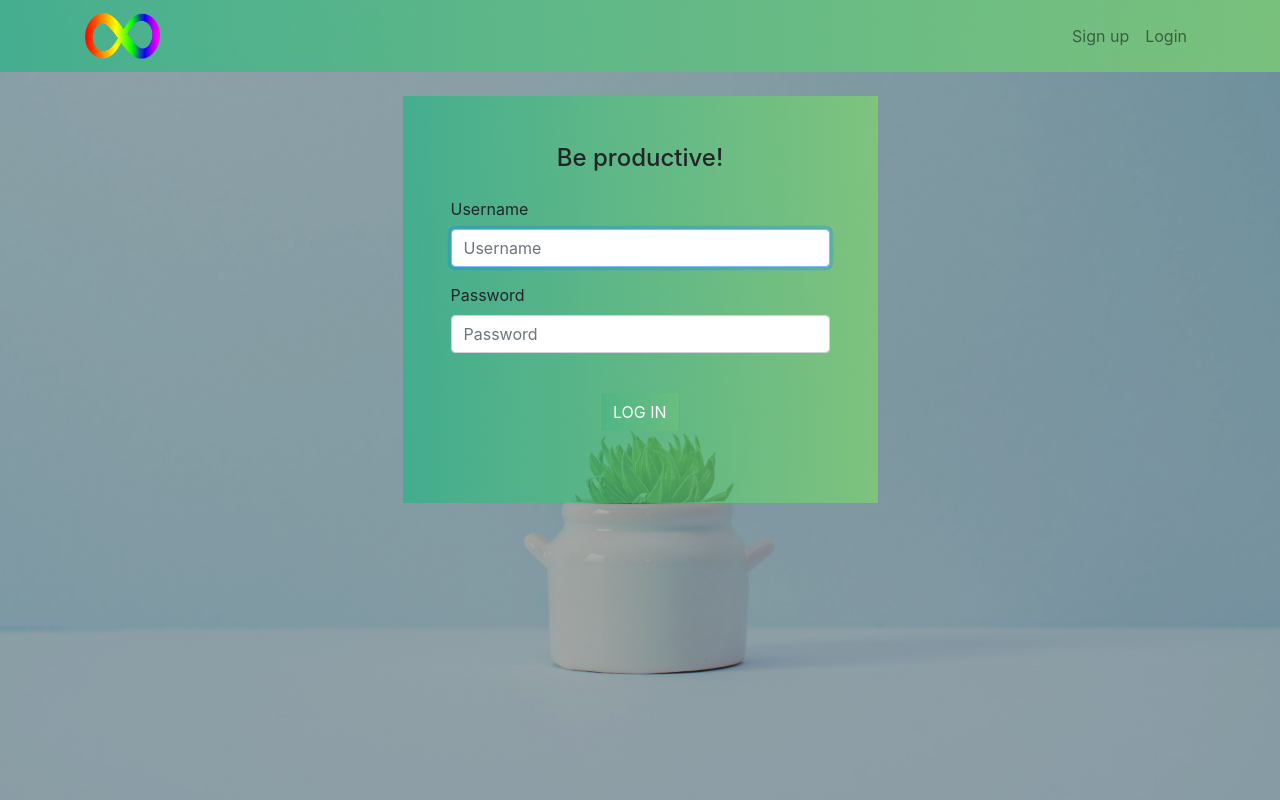
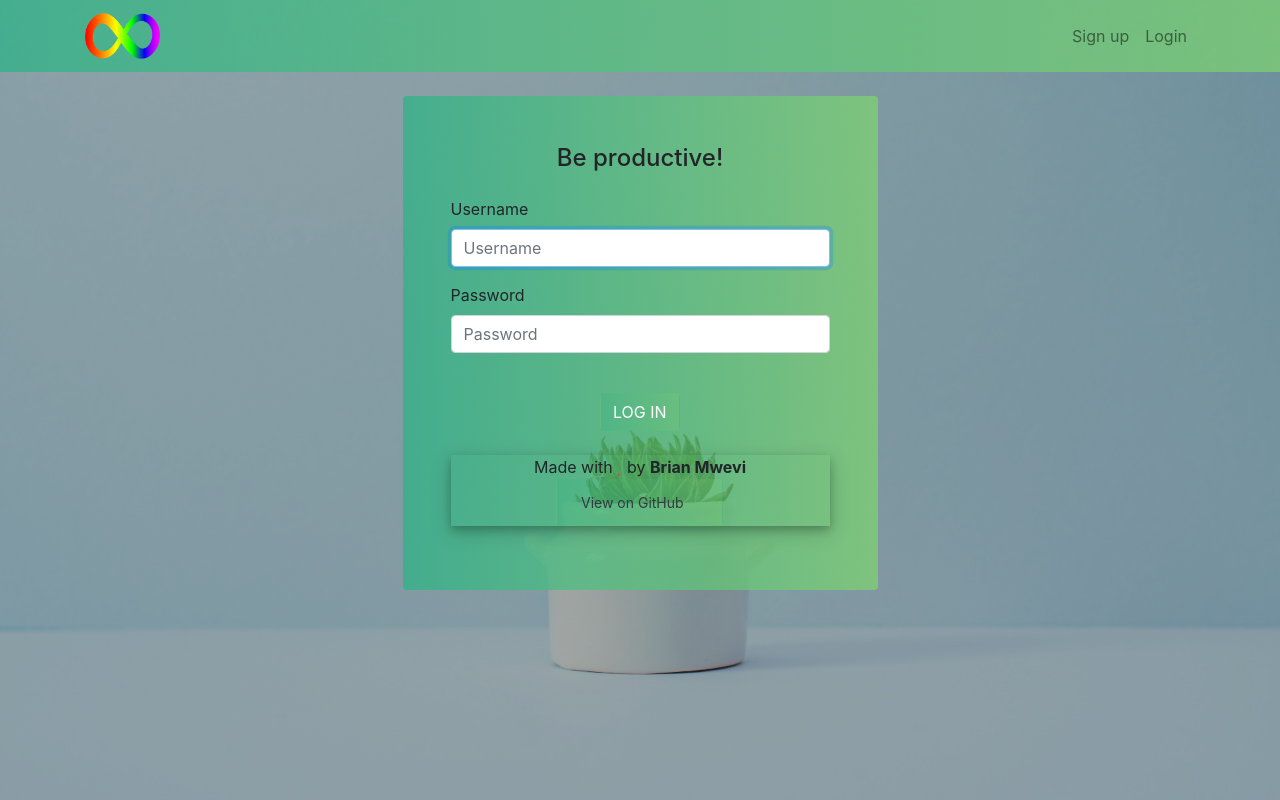
Before and after one commit to BrianMwevi/TaskManager, a Django app: page /accounts/login/ in a window 1280 px wide. Run offline with Django 3.2, Linux system fonts and the light colour scheme; some libraries are stand-ins or nearby versions; some web fonts are replaced.

Commit message:
Added made by and  github link

```diff
--- a/Taskproject/accounts/templates/accounts/login.html
+++ b/Taskproject/accounts/templates/accounts/login.html
@@ -10,7 +10,7 @@
 
 		<div class="row">
 
-			<div class="col-md-5 mx-auto p-5 gradient my-auto">
+			<div class="col-md-5 mx-auto rounded gradient p-5">
 
 				<h4 class="text-center text-shadow pb-3">Be productive!</h4>
 
@@ -30,12 +30,26 @@
 
 				</form>
 
+				<div class="text-center">
+
+					<p class="shadow">Made with <i class="fa fa-heart text-danger"></i> by <strong>Brian Mwevi</strong><br>
+
+						<button class="btn btn-sm btn-custom">
+
+							<a href="https://github.com/BrianMwevi/TaskManager" target="_blank" class="nav-link text-dark">View on GitHub <i class="fa fa-external-link"></i></a>
+
+						</button>
+
+					</p>
+
+				</div>
+
+			</div>
+
 			</div>
 
 		</div>
 
-	</div>
-
 </section>
 
 {% endblock body_block %}
--- a/Taskproject/static/css/style.css
+++ b/Taskproject/static/css/style.css
@@ -80,6 +80,10 @@
 	display: none;
 }
 
+.shadow {
+	box-shadow: 0 4px 8px 0 rgba(0, 0, 0, 0.2), 0 6px 20px 0 rgba(0, 0, 0, 0.19);
+}
+
 /*Card hoover*/
 .task-card:hover {
 	box-shadow: 0 4px 8px 0 rgba(0, 0, 0, 0.2), 0 6px 20px 0 rgba(0, 0, 0, 0.19);
--- a/Taskproject/static/js/custom.js
+++ b/Taskproject/static/js/custom.js
@@ -129,7 +129,7 @@ function loopTasks(cat, updated, dropped){
                         <div class='form-group'><textarea name='content' class='form_create bg-transparent form-control border-0' required='' autofocus='' id='content" + taskId + "'" + ">" + content + "</textarea></div>\
                         <button type='submit' class='btn btn-custom' id='submit" + taskId + "'" + ">Update</button></form></div><div draggable='true' ondragstart='drag(event)'\
                         id='card" + taskId + "'" + " class='card gradient collapse task-card py-2 pl-3'><span><h5 class='d-inline py-4' id='header" + taskId + "'" + "> " + title +
-                        "</h5><span class='float-right'><i class='edit btn btn-sm  fa fa-pencil' onclick='updateForm(event)' id='" + taskId + "'" + ">\
+                        "</h5><span class='float-right'><i class='edit btn btn-sm fa fa-pencil' onclick='updateForm(event)' id='" + taskId + "'" + ">\
                         </i><i class='delete btn btn-sm fa' onclick='deleteTask(event)' id='delete" + taskId + "'" + "></i></span></span><small id='date" + taskId + "' class='py-1'>" + createdDate + "</small></div>"
     if (cat.category == 1) {
 
@@ -201,18 +201,19 @@ function drag(ev) {
 function drop(ev, el) {
     ev.preventDefault();
     var calUpdate = false;
-    var data = ev.dataTransfer.getData("text");
-    var thisId = data.substring("4");
+    var thisId = ev.dataTransfer.getData("text").substring("4");
+    // var thisId = data.substring("4");
     var sendUrl = "/api/tasks/update/" + thisId + "/"
     var targeted = (ev.currentTarget.id);
-    // ev.target.appendChild(document.getElementById(data));
-
 
     function checkCat() {
         var cat = $("#cat" +  thisId).val();
         if (cat == whatCat) {
             calUpdate = false;
-        } else {
+        }
+        else {
+            ev.target.appendChild(document.getElementById("card" + thisId));
+
             calUpdate = true
 
             if (whatCat == 1) {
@@ -228,18 +229,14 @@ function drop(ev, el) {
 
     if (targeted == "waiting") {
         $("#cat" + thisId).val("1");
-        checkCat()
     } else if (targeted == "inprogress") {
         $("#cat" + thisId).val("2");
-        checkCat()
     } else if (targeted == "complete") {
         $("#cat" + thisId).val("3");
-        checkCat();
     } else {
-
         calUpdate = false;
     }
-
+    checkCat()
 
     if (calUpdate) {
         var taskForm = document.getElementById("form"+thisId);
```
Also changed, not shown: Taskproject/accounts/templates/accounts/signup.html (+14 -0 lines).
